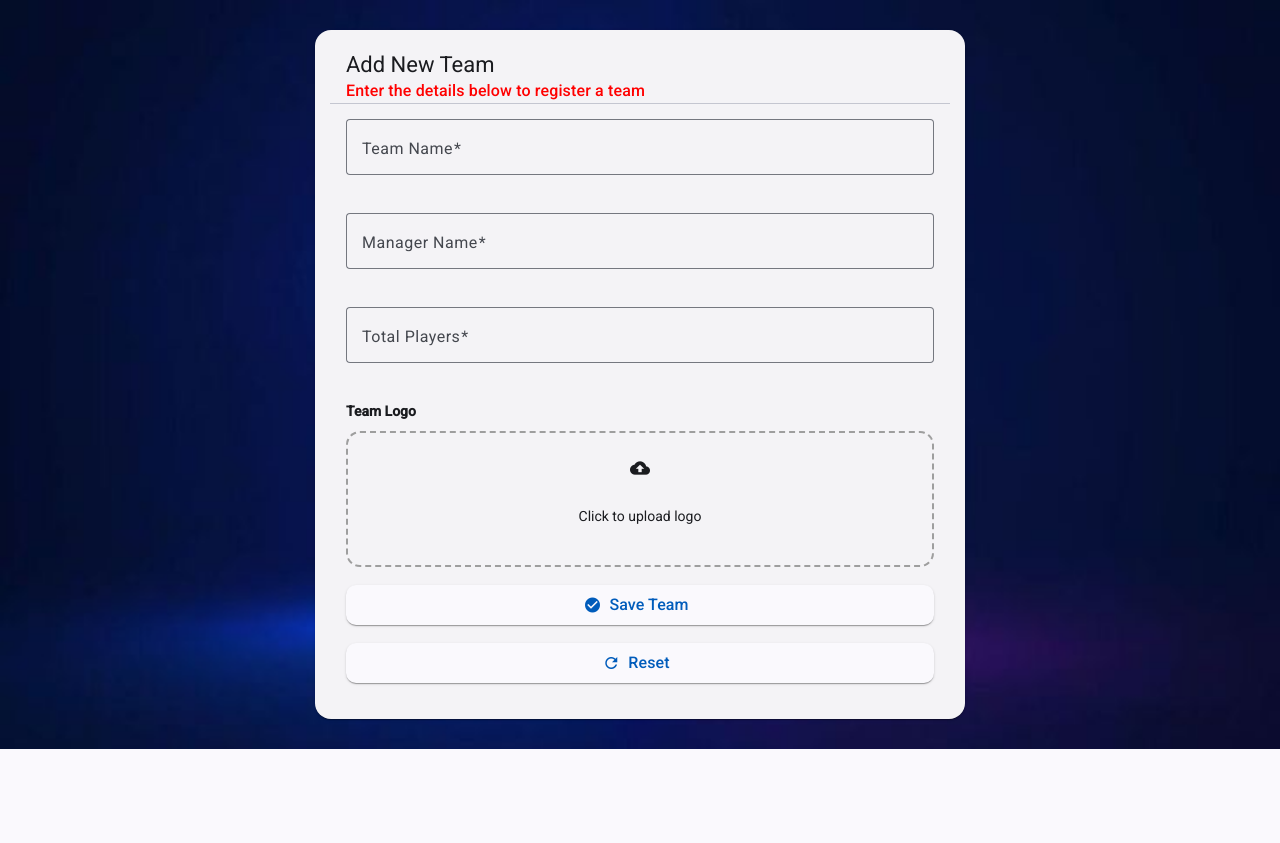
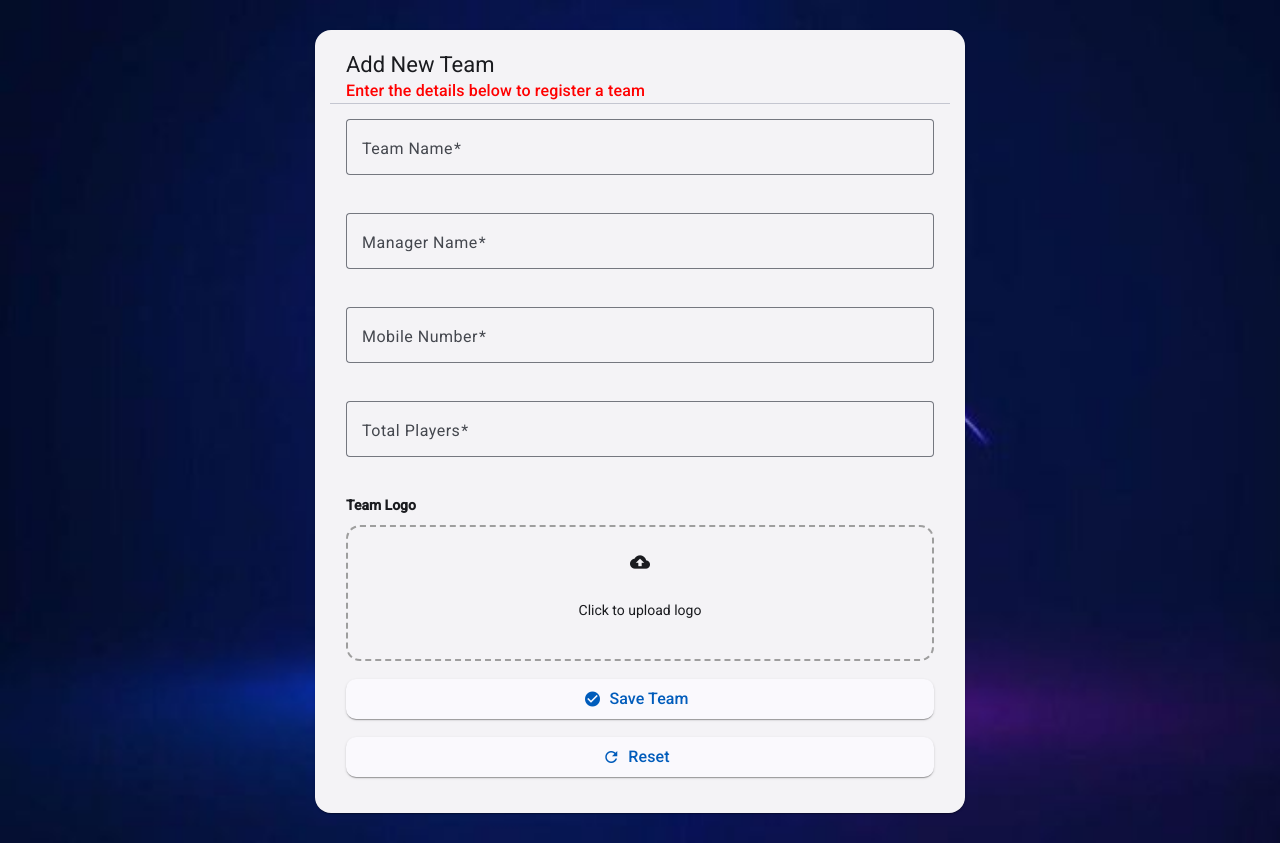
Before and after one commit to Mishal-malayil/football-project, an Angular app: page /add-team in a window 1280 px wide. Before the commit the page ends 800 px from the top, so only its background shows below. Built offline with nearby package versions, Linux system fonts and the light colour scheme.

Commit message:
done the addteam and view team

```diff
--- a/src/app/components/add-team/add-team.html
+++ b/src/app/components/add-team/add-team.html
@@ -22,6 +22,12 @@
         <mat-form-field appearance="outline">
           <mat-label>Manager Name</mat-label>
           <input matInput required [(ngModel)]="TeamManager" name="manager" placeholder="Ex: Rahim KP">
+        </mat-form-field>
+
+        <!----Mobile number-->
+        <mat-form-field appearance="outline">
+          <mat-label>Mobile Number</mat-label>
+          <input matInput required [(ngModel)]="Phone" name="Phone" placeholder="Ex: 9348433890">
         </mat-form-field>
 
         <!-- Number of Players -->
--- a/src/app/components/add-team/add-team.ts
+++ b/src/app/components/add-team/add-team.ts
@@ -29,6 +29,7 @@ export class AddTeam {
 
     TeamName:string='';
     TeamManager:string='';
+    Phone:number |null=null;
     TotalPlayers:number |null=null;
     TeamLogo:File | null=null;
 
@@ -53,7 +54,7 @@ export class AddTeam {
 
 
 onSubmit() {
-  if (!this.TeamName || !this.TeamManager || !this.TotalPlayers || !this.TeamLogo) {
+  if (!this.TeamName || !this.TeamManager || !this.Phone|| !this.TotalPlayers || !this.TeamLogo) {
     alert("All fields are required!");
     return;
   }
@@ -61,6 +62,7 @@ onSubmit() {
   const formData = new FormData();
   formData.append('team_name', this.TeamName);
   formData.append('team_manager', this.TeamManager);
+  formData.append('phone_num',this.Phone.toString());
   formData.append('total_players', this.TotalPlayers.toString());
   formData.append('team_logo', this.TeamLogo);
 
@@ -82,6 +84,7 @@ onSubmit() {
      resetForm() {
     this.TeamName = '';
     this.TeamManager = '';
+    this.Phone=null;
     this.TotalPlayers = null;
     this.TeamLogo = null;
     this.previewLogo=null;
--- a/src/app/components/dashboard/dashboard.html
+++ b/src/app/components/dashboard/dashboard.html
@@ -17,7 +17,7 @@
     </mat-card>
 
     <mat-card class="dash-card">
-      <h2>Add New Team</h2>
+      <h2>Rejister Team</h2>
       <p>Create a new team for the tournament.</p>
       <button mat-raised-button color="warn" (click)="go('/add-team')">Add Team</button>
     </mat-card>
--- a/src/app/components/teams/teams.css
+++ b/src/app/components/teams/teams.css
@@ -1,7 +1,7 @@
 .main{
   background-image: url('/assets/bgg.jpg');
-  background-size: cover;
-  height: 100%;
+  background-size:cover;
+  height: 100vh;
 }
 /* Whole container layout */
 .team-container {
@@ -44,7 +44,7 @@
   margin: 4px 0;
   font-size: 15px;
   color: #555;
-  text-align: center;
+  text-align: start;
 }
 
 /* Bold Labels */
--- a/src/app/components/teams/teams.html
+++ b/src/app/components/teams/teams.html
@@ -9,6 +9,7 @@
     <div class="team-info">
       <h2>{{ t.TeamName }}</h2>
       <p><strong>Manager:</strong> {{ t.TeamManager }}</p>
+      <p><strong>Mobile:</strong>  {{ t.Phone }}</p>
       <p><strong>Players:</strong> {{ t.TotalPlayers }}</p>
     </div>
 
```
